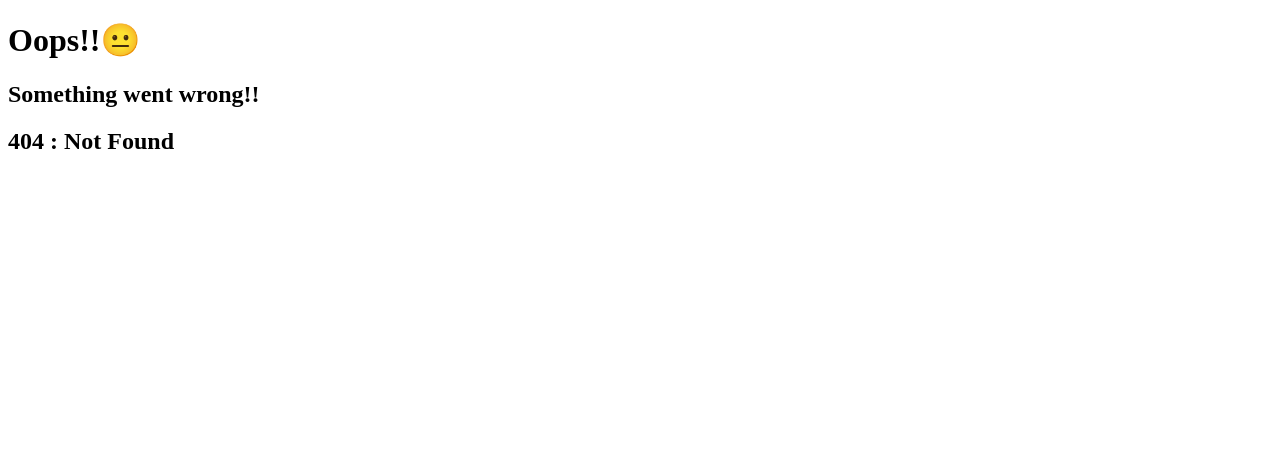
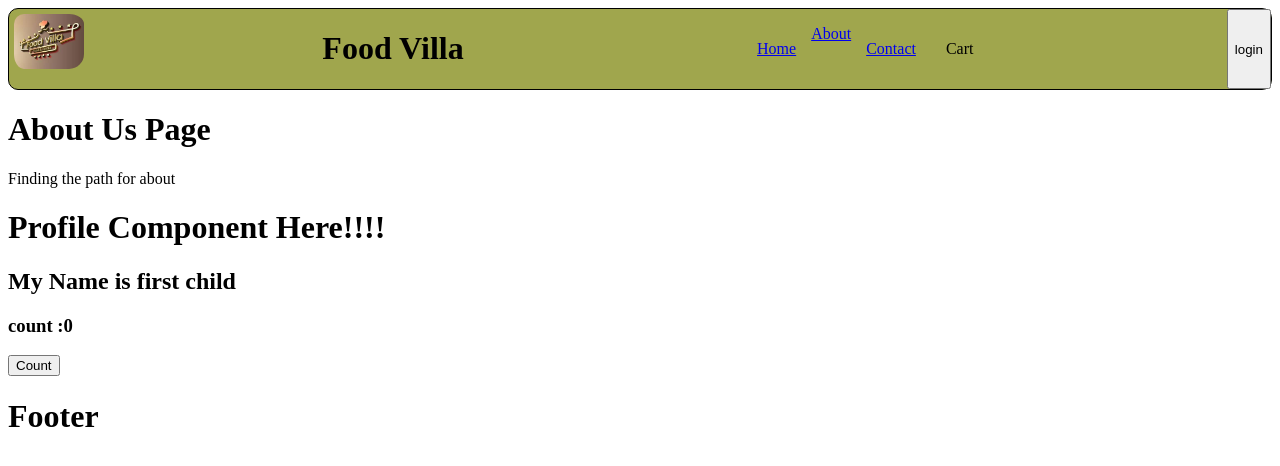
Before and after one commit to jit66/React-JS, a React (Vite) app in the folder Namaste-React/: page /about/profile in a window 1280 px wide. Before the commit this address had no page. Shown: the top 466 px of the page. Built offline with nearby package versions, Linux system fonts and the light colour scheme.

Commit message:
Chp 8 - Class Components

```diff
--- a/Namaste-React/src/components/About.js
+++ b/Namaste-React/src/components/About.js
@@ -1,12 +1,34 @@
-const About = () =>{
+// import { Outlet } from "react-router-dom";
+// import Profile from "./ProfileClass";
+import ProfileFunc from "./Profile"
+import { Component } from "react";
 
-     return(
-       <div>
-        <h1>About Us Page</h1>
-        <p>Finding the path for about</p>
-       </div>
+class About extends Component{
+  constructor(props){
+    super(props);
 
-     )
+    // console.log("Parent-constructor");
+  }
+
+  componentDidMount(){
+
+    // console.log("Parent-CompDidMount");
+  }
+
+  render() {
+    // console.log("Parent-render");
+
+    return(
+      <div>
+       <h1>About Us Page</h1>
+       <p>Finding the path for about</p>
+       {/* <Outlet/> */}
+       {/* <ProfileFunc name={"Jeet"}/> */}
+       <ProfileFunc name={"first child"}/>
+      </div>
+    )
+
+  }
 
 }
 
--- a/Namaste-React/src/components/Header.js
+++ b/Namaste-React/src/components/Header.js
@@ -19,10 +19,10 @@ const Header = () => {
   const [ isloggedIn, setisLoggedIn]= useState(false);
 
   useEffect(()=>{
-    console.log('use effect')
+    // console.log('use effect')
   })
 
-  console.log("render")
+  // console.log("render")
 
    return (
      <div className="header">
--- /dev/null
+++ b/Namaste-React/src/components/Profile.js
@@ -0,0 +1,39 @@
+import { useEffect, useState } from "react";
+
+const Profile = (props) => {
+  const [count, setCount] = useState(0);
+
+
+  useEffect(() => {
+
+    const timer = setInterval(()=>{
+            console.log("hello");
+        },1000)
+
+
+    return() =>{
+            clearInterval(timer);
+            console.log("useEffect Return");
+    }
+
+  },[])
+  console.log("render");
+
+
+  return (
+    <div>
+      <h1>Profile Component Here!!!!</h1>
+      <h2>My Name is {props.name}</h2>
+      <h3>count :{count}</h3>
+      <button
+      onClick={() => {
+        setCount(1);
+      }}
+        >
+        Count
+        </button>
+    </div>
+  );
+};
+
+export default Profile;
--- /dev/null
+++ b/Namaste-React/src/components/ProfileClass.js
@@ -0,0 +1,54 @@
+import React from "react";
+
+class Profile extends React.Component {
+  constructor(props) {
+    super(props);
+    this.state ={
+        userInfo:{
+          name:"Dummy Name",
+          location: "Dummy Location",
+        },
+      }
+    console.log("child-constructor "+ this.props.name)
+  }
+
+  async componentDidMount(){
+    // const data = await fetch("https://api.github.com/users/jit66");
+    // const json = await data.json();
+    // console.log(json);
+    // this.setState({
+    //   userInfo : json,
+    // })
+
+    this.timer = setInterval(() =>{
+        console.log("Hello")
+    },1000);
+
+    console.log("child-componentDidMount " + this.props.name );
+  }
+
+  componentDidUpdate(){
+    console.log("component did update");
+  }
+
+  componentWillUnmount(){
+    clearInterval(this.timer);
+    console.log("will unmount");
+  }
+
+  render() {
+    const { avatar_url,name,location } = this.state.userInfo;
+    console.log("child-render " + this.props.name);
+    return (
+      <div>
+        <h1>Profile Class Component</h1>
+        <img src={avatar_url}></img>
+        <h2>Name: {name}</h2>
+        <h2>Location: {location}</h2>
+
+      </div>
+    );
+  }
+}
+
+export default Profile;
```
Also changed, not shown: Namaste-React/src/App.js (+30 -25 lines).
